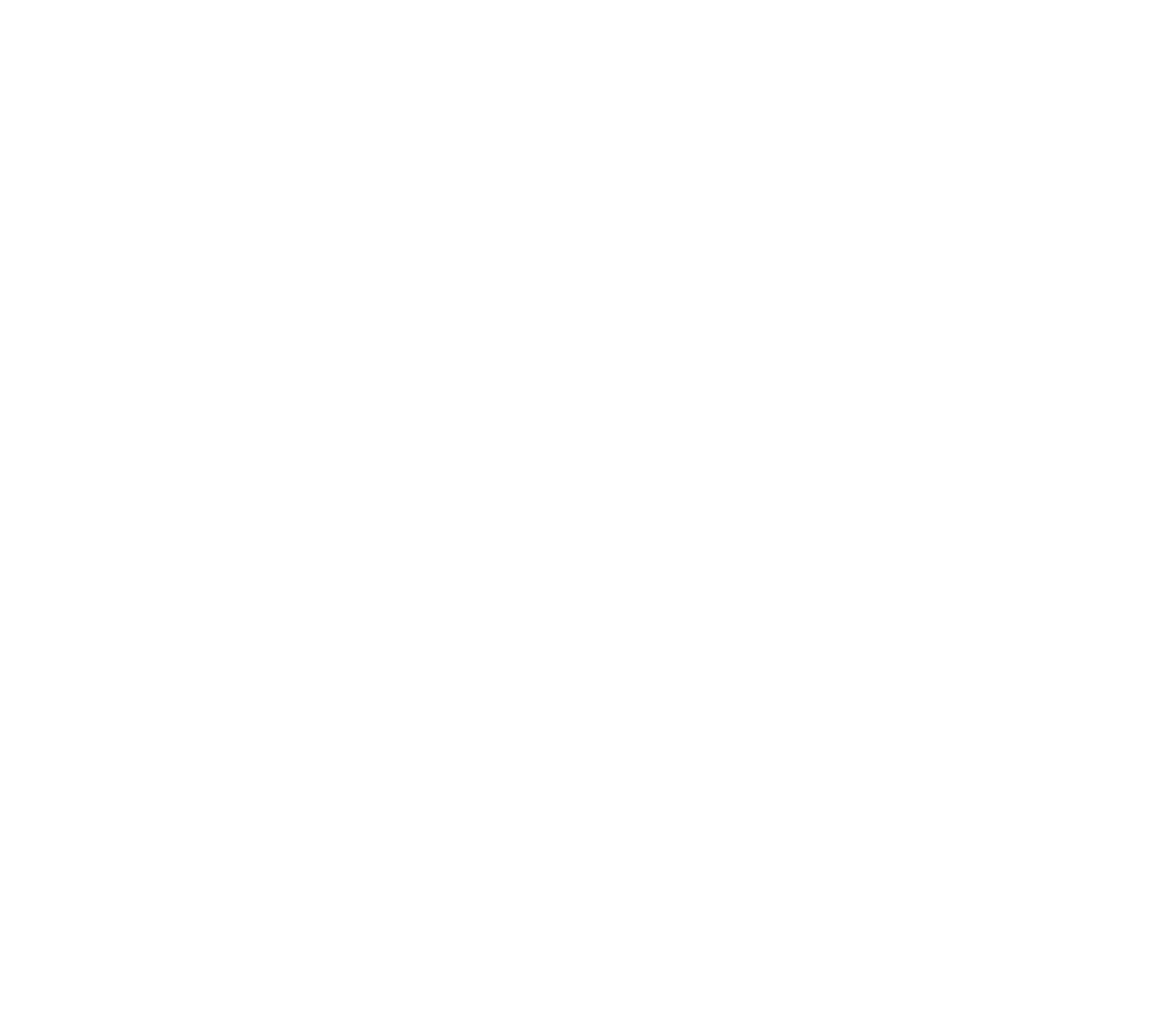
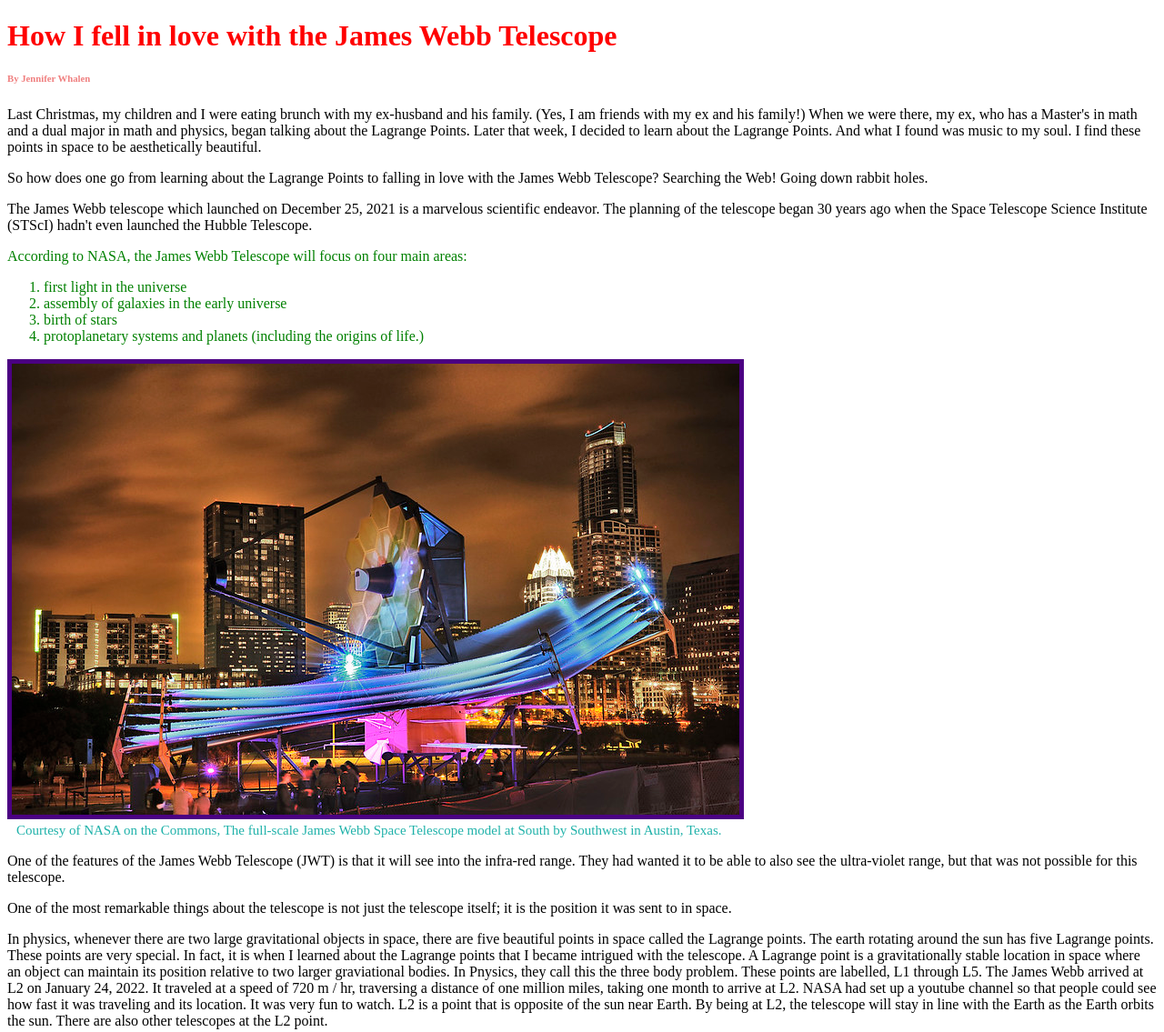
Before and after one commit to STL-LC101-January-22/assignment4, a website: page index.html in a window 1280 px wide. Shown: the top 1135 px of the page at 91% size. Before the commit the page ends 800 px from the top, so only its background shows below. Drawn offline with Linux system fonts and the light colour scheme.

Commit message:
Started all over because my Repo wouldn't load in LaunchCode

```diff
--- a/index.html
+++ b/index.html
@@ -1,8 +1,55 @@
 <!DOCTYPE html>
 <html>
    <head>
+   <title>The Amazing James Webb Telescope</title>
+   <link href="styles.css" rel="stylesheet" type="text/css" />
    </head>
    <body>
+
       <!-- Write your HTML in this file! -->
+
+      <header>
+         <div>
+         <h1 id="mainHeading">How I fell in love with the James Webb Telescope</h1>
+         <h6 id="firstname">By Jennifer Whalen</h6>
+         </div>
+      </header>
+
+
+      <main>
+      <p class="hometown">Last Christmas, my children and I were eating brunch with my ex-husband and his family.  (Yes, I am friends with my ex and his family!) When we were there, my ex, who has a Master's in math and a dual major in math and physics, began talking about the Lagrange Points.  Later that week, I decided to learn about the Lagrange Points.  And what I found was music to my soul.  I find these points in space to be aesthetically beautiful.</p>
+      <p class="hometown">So how does one go from learning about the Lagrange Points to falling in love with the James Webb Telescope?  Searching the Web!  Going down rabbit holes.</p>
+
+      <p class ="hometown">The James Webb telescope which launched on December 25, 2021 is a marvelous scientific endeavor.  The planning of the telescope began 30 years ago when the Space Telescope Science Institute (STScI) hadn't even launched the Hubble Telescope.</p>
+      <p id="testP">According to NASA, the James Webb Telescope will focus on four main areas:
+         <ol>
+            <li class="hometown1">first light in the universe</li>
+            <li class="hometown1"> assembly of galaxies in the early universe</li>
+            <li class="hometown1">birth of stars</li>
+            <li class="hometown1">protoplanetary systems and planets (including the origins of life.)</li>
+         </ol></p>
+      <img src ="images/photo1.jpg"   alt = "Image of James Webb Telescope">
+      <footer>Courtesy of NASA on the Commons, The full-scale James Webb Space Telescope model at South by Southwest in Austin, Texas.
+
+      </footer>
+      <p class="hometown">One of the features of the James Webb Telescope (JWT) is that it will see into the infra-red range.  They had wanted it to be able to also see the ultra-violet range, but that was not possible for this telescope.</p>
+      <p class="hometown"> One of the most remarkable things about the telescope is not just the telescope itself; it is the position it was sent to in space. </p>
+      <p class="hometown">In physics, whenever there are two large gravitational objects in space, there are five beautiful points in space called the Lagrange points.  The earth rotating around the sun has five Lagrange points.  These points are very special.  In fact, it is when I learned about the Lagrange points that I became intrigued with the telescope.  A Lagrange point is a gravitationally stable location in space where an object can maintain its position relative to two larger graviational bodies. In Pnysics, they call this the three body problem.  These points are labelled, L1 through L5.  The James Webb arrived at L2 on January 24, 2022.  It traveled at a speed of 720 m&nbsp/&nbsphr, traversing a distance of one million miles, taking one month to arrive at L2.  NASA had set up a youtube channel so that people could see how fast it was traveling and its location.  It was very fun to watch. L2 is a point that is opposite of the sun near Earth.  By being at L2, the telescope will stay in line with the Earth as the Earth orbits the sun.  There are also other telescopes at the L2 point.</p>
+
+      <img src="images/photo2.jpg"  alt="Diagram of L2 point">
+      <footer>Conceptual diagram of Webb’s trajectory and halo orbit. Image credit: Steve Sabia / NASA’s Goddard Space Flight Center.</footer>
+      <p class="hometown"> For further clarification, one can check out the following website.
+      <a href="https://solarsystem.nasa.gov/resources/754/what-is-a-lagrange-point/">NASA - Lagrange Points</a>
+      </p>
+      <p class="hometown">Perhaps the thing I like most about the telescope is that the history of earth's science and mathematics is revealed by the telescope's orbit and the functionality of the telescope.  So many things were involved:  gravitational physics, optics, material science, fuels engineering, thermal dynamics and more. Scientists at the Goddard Space Center even used the Japanese art of paper-folding, i.e. origami, to fold up parts of the telescope for launching.  Who would have guessed. I find this telescope to be one of mankind's great achievements.  I eagerly anticipate viewing the images sent back from the telescope after it's mirrors are calibrated.
+      <a href="https://webb.nasa.gov/content/features/origami.html">James Webb Telescope - Origami</a>
+      </p>
+
+      </main>
+      <article>
+         <p class="hometown">L2 is the point that led me to investigate the James Webb Telescope. <hr>March 2022&copy;</p>
+      </article>
+
    </body>
+
 </html>
--- a/styles.css
+++ b/styles.css
@@ -1 +1,54 @@
-/* Write your CSS here! */
+div {
+    margin-top: 8px;
+    margin-bottom: 8px;
+    margin-left: 8 px;
+    margin-right: 8 px;
+
+}
+#mainHeading {
+    color: red;
+}
+#firstname {
+
+    color: lightcoral;
+  }
+
+#testP {
+    color: green;
+}
+
+#funParagraph {
+    color: green;
+}
+
+h6 {
+    margin-top: 5px;
+
+}
+body {
+    margin: 8px;
+    display: block;
+}
+
+
+li.hometown1 {
+    color:  green;
+}
+
+
+
+
+img {
+    padding: 0px;
+    border: 5px solid;
+    color: indigo;
+
+  }
+
+footer {
+
+    color: lightseagreen;
+    font-size: 15px;
+    margin-right: 35%;
+    margin-left: 10px;
+}
```
Also changed, not shown: images/photo1.jpg (added), images/photo2.jpg (added), 2 other files.
